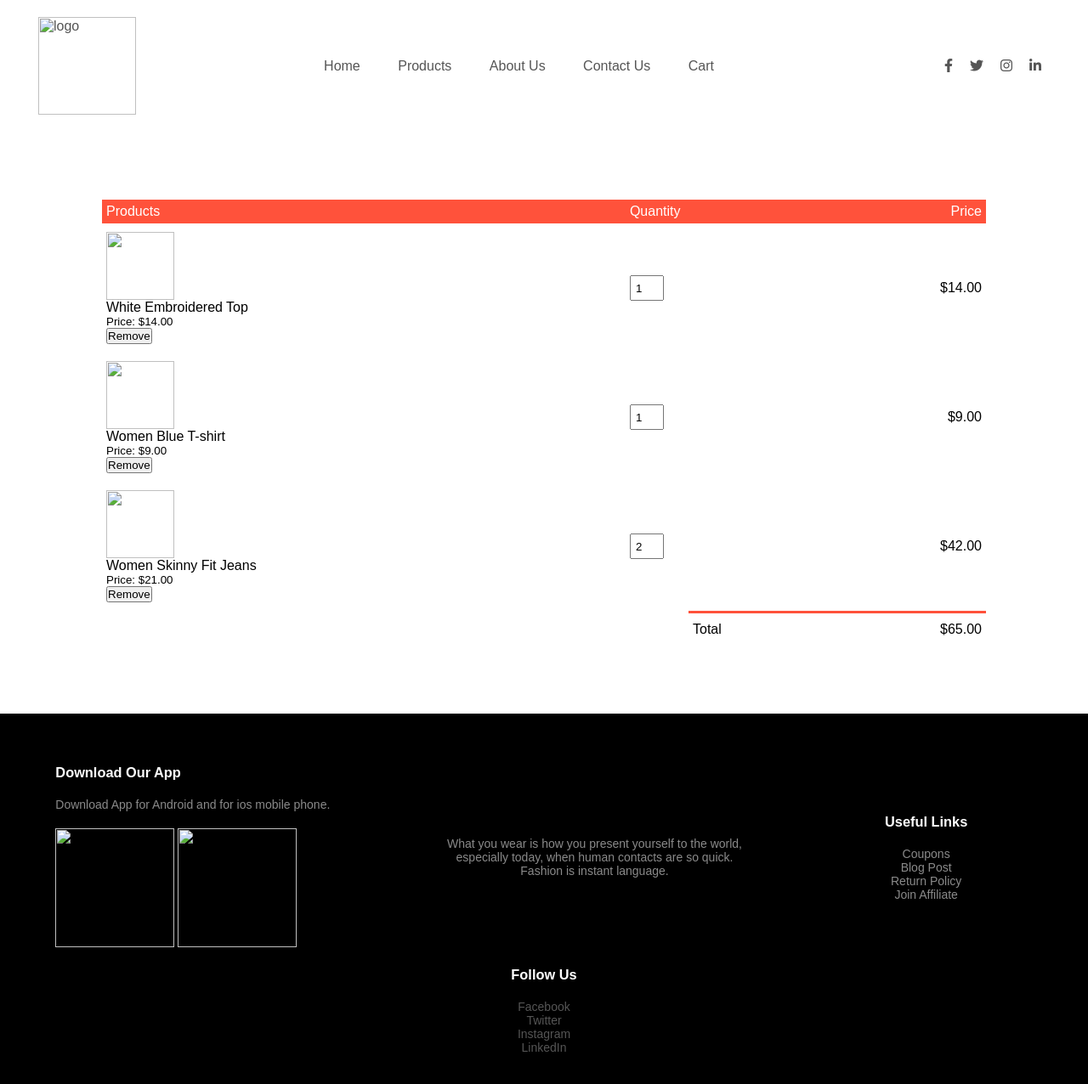
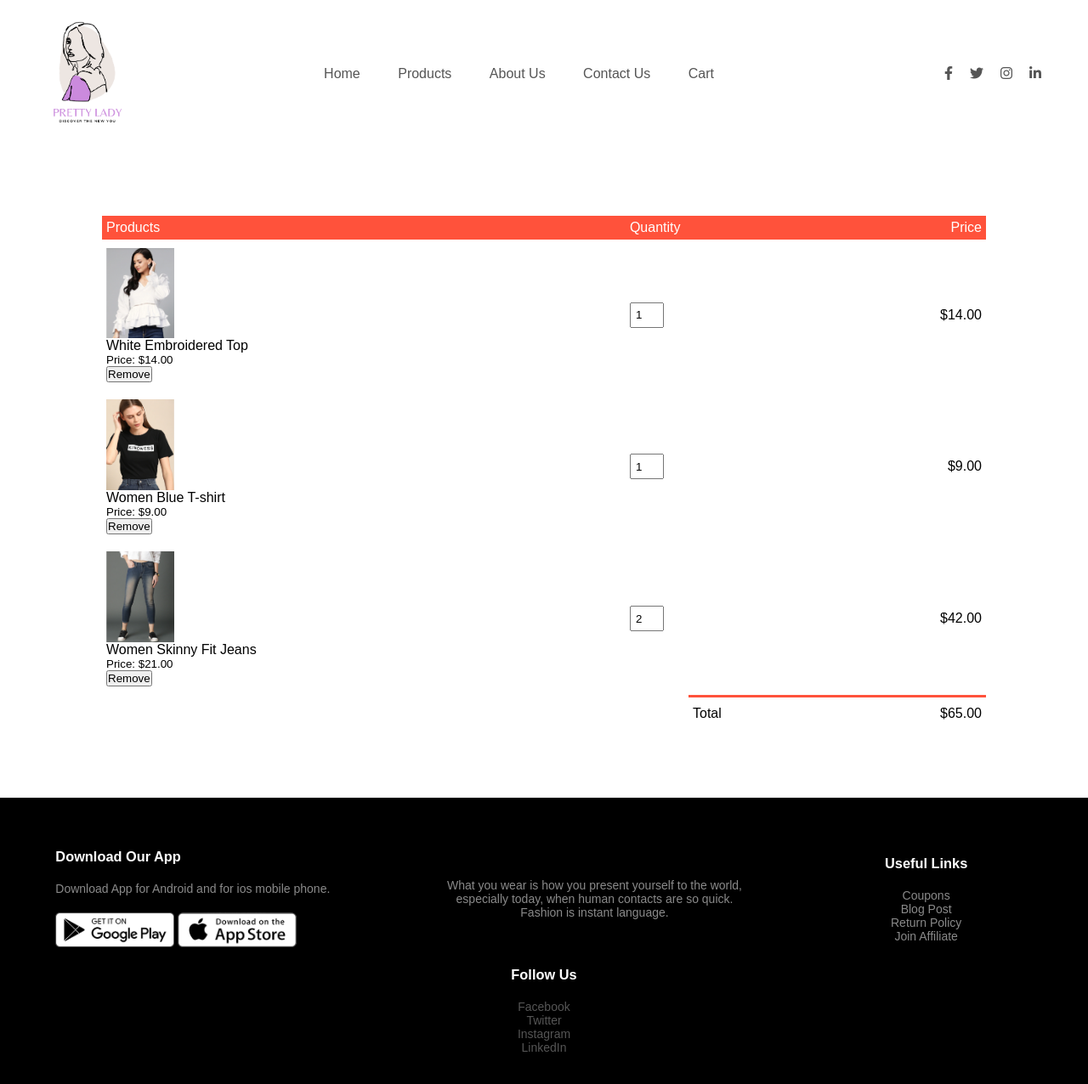
Before and after one commit to KanchanSagar14/KanchanSagar14-E-Commerce, a plain HTML site: page cart.html in a window 1280 px wide. Shown: the whole page at 85% size. Drawn offline with Linux system fonts and the light colour scheme.

Commit message:
Update cart.html

```diff
--- a/cart.html
+++ b/cart.html
@@ -13,7 +13,7 @@
 <body>
     <div class="container">
         <div class="navbar">
-                <a href="D:\VAD\e comm\index.html"><img src="images/pretty lady logo.png" width="115px" alt="logo"></a>
+                <a href="D:\VAD\e comm\index.html"><img src="pretty lady logo.png" width="115px" alt="logo"></a>
             <nav>
                 <ul>
                     <li><a href="index.html">Home</a></li>
@@ -48,7 +48,7 @@
               <tr>
                   <td>
                       <div class="cartInfo">
-                          <img src="images/pics/top/Top 2.PNG" alt="">
+                          <img src="Top 2.PNG" alt="">
                            <div>
                                <p>White Embroidered Top</p>
 
@@ -80,7 +80,7 @@
               <tr>
                 <td>
                     <div class="cartInfo">
-                        <img src="images/pics/t-shirts/T-Shirt 1.PNG" alt="">
+                        <img src="T-Shirt 1.PNG" alt="">
                          <div>
                              <p>Women Blue T-shirt</p>
 
@@ -106,7 +106,7 @@
             <tr>
                 <td>
                     <div class="cartInfo">
-                        <img src="images/pics/jeans/Jean 1.PNG " alt="">
+                        <img src="Jean 1.PNG " alt="">
                          <div>
                              <p>Women Skinny Fit Jeans</p>
 
@@ -155,8 +155,8 @@
                             <h3>Download Our App</h3>
                             <p>Download App for Android and for ios mobile phone.</p>
                             <div class="app-logo">
-                                <img src="images/play-store.png" alt="">
-                                <img src="images/app-store.png" alt="">
+                                <img src="play-store.png" alt="">
+                                <img src="app-store.png" alt="">
 
                             </div>
 
```
